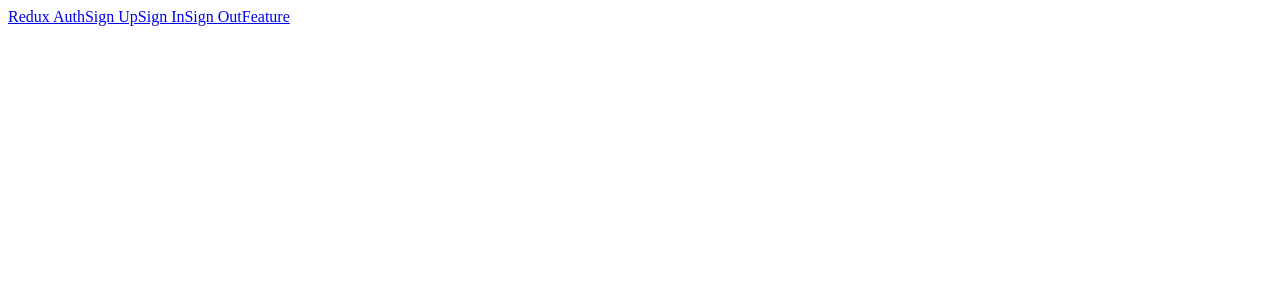
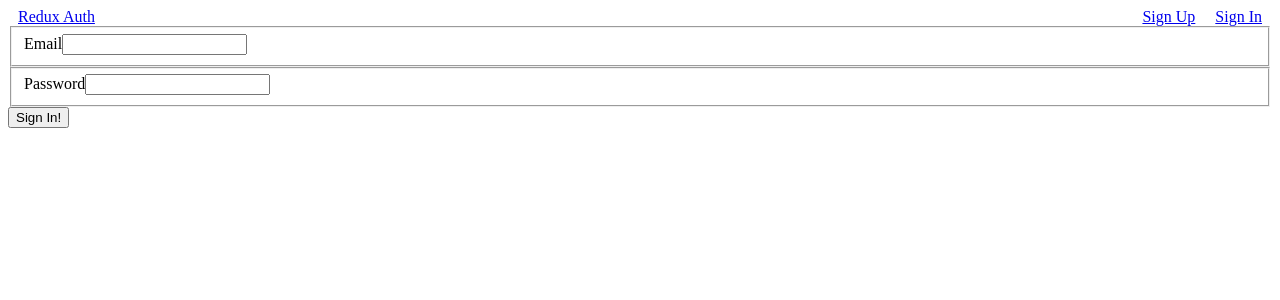
Before and after one commit to pixelypants/udemy-auth-client, a React (Create React App) app: page /signin in a window 1280 px wide. Shown: the top 300 px of the page. Built offline with nearby package versions, Linux system fonts and the light colour scheme.

Commit message:
Add some styling

```diff
--- a/src/components/Header.tsx
+++ b/src/components/Header.tsx
@@ -1,18 +1,41 @@
 import React, { Component } from "react";
 import { Link } from "react-router-dom";
+import { connect } from "react-redux";
+import './HeaderStyles.css'
 
-class Header extends Component {
+export interface HeaderProps {
+    authenticated: string;
+}
+
+class Header extends Component<HeaderProps> {
+    renderLinks() {
+        if (this.props.authenticated) {
+            return (
+                <div>
+                    <Link to="/signout">Sign Out</Link>
+                    <Link to="/feature">Feature</Link>
+                </div>
+            )
+        } else {
+            return (
+                <div>
+                    <Link to="/signup">Sign Up</Link>
+                    <Link to="/signin">Sign In</Link>
+                </div>
+            )
+        }
+    }
     render() {
         return (
-            <div>
+            <div className="header">
                 <Link to="/">Redux Auth</Link>
-                <Link to="/signup">Sign Up</Link>
-                <Link to="/signin">Sign In</Link>
-                <Link to="/signout">Sign Out</Link>
-                <Link to="/feature">Feature</Link>
+                {this.renderLinks()}
             </div>
         )
     }
 }
 
-export default Header;
+function mapStateToProps(state) {
+    return { authenticated: state.auth.authenticated }
+}
+export default connect(mapStateToProps)(Header);
--- /dev/null
+++ b/src/components/HeaderStyles.css
@@ -0,0 +1,8 @@
+.header {
+    display: flex;
+    justify-content: space-between;
+  }
+
+.header a {
+    margin: 0 10px;
+  }
--- /dev/null
+++ b/src/components/auth/Signin.tsx
@@ -0,0 +1,61 @@
+import React, { Component } from "react";
+import { reduxForm, Field, InjectedFormProps } from "redux-form";
+import { compose } from "redux";
+import { connect } from "react-redux";
+import { RouteComponentProps } from "react-router-dom";
+import * as actions from '../../store/auth/actions';
+
+const dispatchProps = {
+    signin: actions.signin
+}
+export interface SigninProps {
+    errorMessage: string;
+}
+
+class Signin extends Component<InjectedFormProps & typeof dispatchProps & SigninProps & RouteComponentProps> {
+
+    onSubmit = (formProps) => {
+        this.props.signin(formProps, () => {
+            this.props.history.push('/feature');
+        });
+    };
+
+    render() {
+        const { handleSubmit } = this.props;
+        return (
+            <form onSubmit={handleSubmit(this.onSubmit)}>
+                <fieldset>
+                    <label>Email</label>
+                    <Field
+                        name="email"
+                        type="text"
+                        component="input"
+                        autoComplete="none"
+                    />
+                </fieldset>
+                <fieldset>
+                    <label>Password</label>
+                    <Field
+                        name="password"
+                        type="password"
+                        component="input"
+                        autoComplete="none"
+                    />
+                </fieldset>
+                <div>
+                    {this.props.errorMessage}
+                </div>
+                <button>Sign In!</button>
+            </form>
+        )
+    }
+}
+
+function mapStateToProps(state) {
+    return { errorMessage: state.auth.errorMessage }
+}
+
+export default compose(
+    connect(mapStateToProps, dispatchProps),
+    reduxForm({ form: 'signin' })
+)(Signin);
--- a/src/index.tsx
+++ b/src/index.tsx
@@ -13,6 +13,7 @@
 import Signup from "./components/auth/Signup";
 import Feature from "./components/Feature";
 import Signout from "./components/auth/Signout";
+import Signin from "./components/auth/Signin";
 
 const auth: AuthState = {
     authenticated: localStorage.getItem('token'),
@@ -35,6 +36,7 @@
                 <Route path="/signup" exact component={Signup as any} />
                 <Route path="/feature" exact component={Feature} />
                 <Route path="/signout" exact component={Signout} />
+                <Route path="/signin" exact component={Signin as any} />
             </App>
         </BrowserRouter>
     </Provider>,
--- a/src/store/auth/actions.ts
+++ b/src/store/auth/actions.ts
@@ -17,6 +17,19 @@
     }
 }
 
+export const signin = (props: SignupFormProps, callback) => async dispatch => {
+    try {
+        const response = await axios.post('http://localhost:3090/signin', props);
+        let token = response.data.token;
+
+        dispatch({ type: AUTH_USER, payload: token });
+        localStorage.setItem('token', token)
+        callback();
+    } catch (e) {
+        dispatch({ type: AUTH_ERROR, payload: 'Incorect Login Credentials' })
+    }
+}
+
 export const signout = () => {
     localStorage.removeItem('token');
 
```
